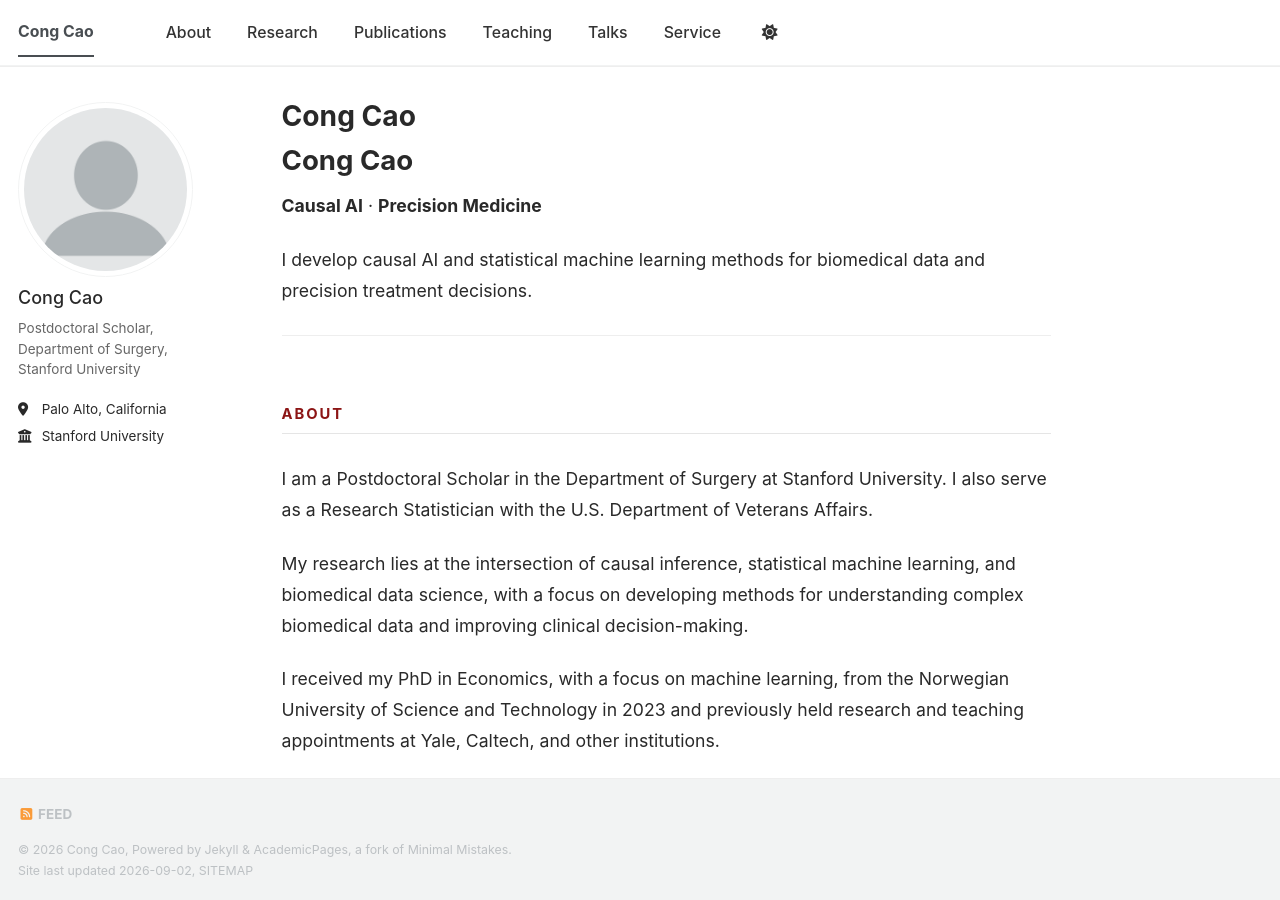
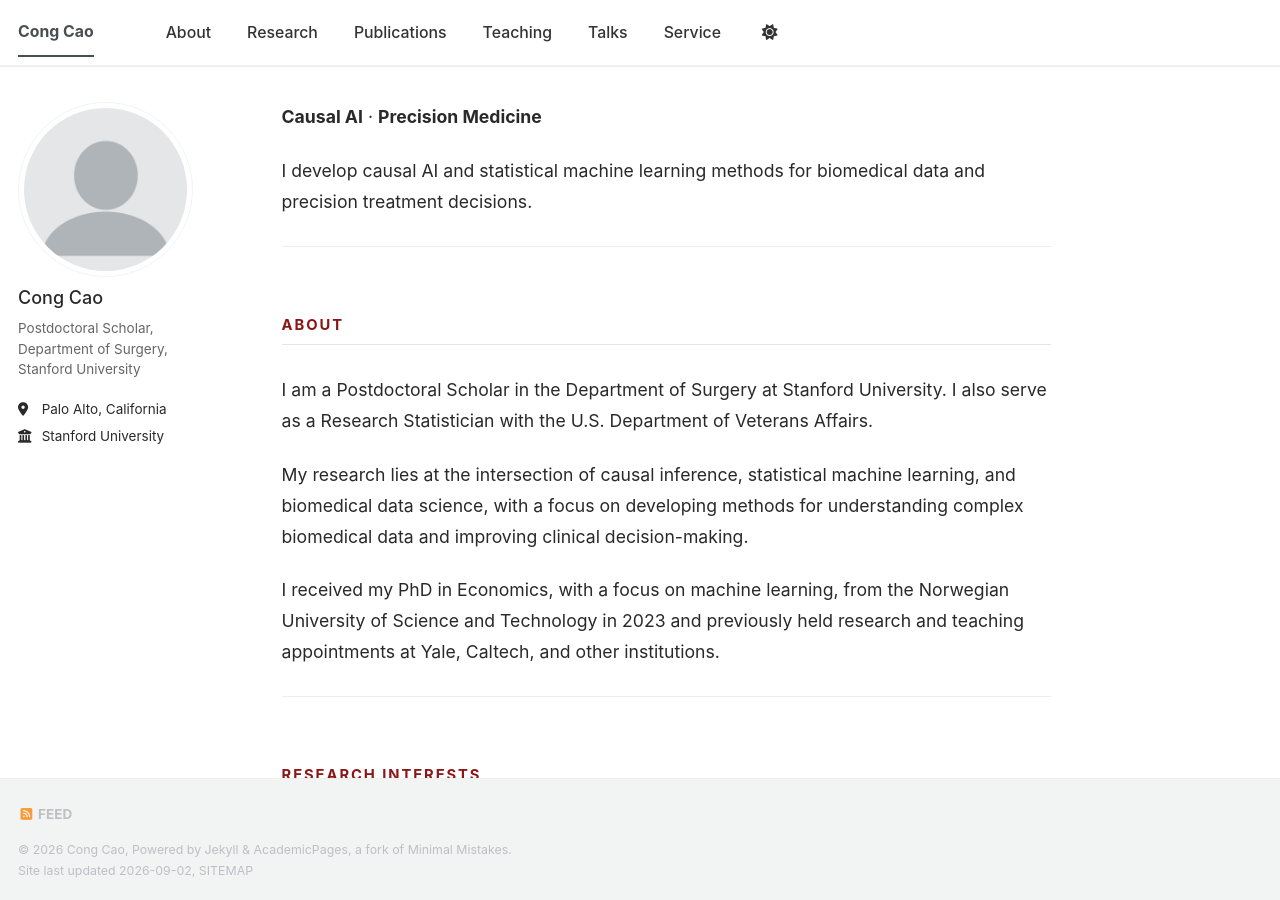
Before and after one commit to congca0/congca0.github.io, a Jekyll site: the page built from about.md, in a window 1280 px wide and 900 px high. Built offline with Jekyll 4.4.1, drawn with Linux system fonts in a browser that asks for light colours; a style sheet for code colours, icons or effects is not loaded; our own code applies the rules of GitHub Pages for plain Markdown files.

Commit message:
Update about.md

```diff
--- a/about.md
+++ b/about.md
@@ -2,8 +2,6 @@
 permalink: /
 author_profile: true
 ---
-
-# Cong Cao
 
 **Causal AI** · **Precision Medicine**
 
```
